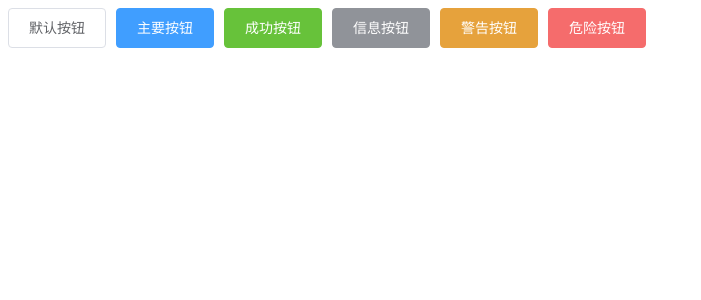
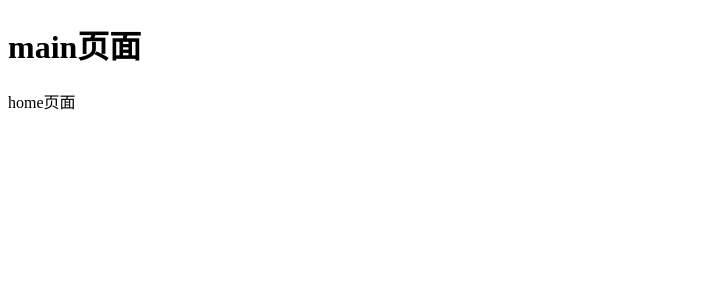
Before and after one commit to wealthyWoman/3234poject, a Vue app: page /#/home in a window 1280 px wide. Shown: the top 300 px of the page, without its empty margins (0-701 px from the left). Built offline with nearby package versions, Linux system fonts and the light colour scheme.

Commit message:
下载 配置路由完成

```diff
--- a/package.json
+++ b/package.json
@@ -10,7 +10,8 @@
   "dependencies": {
     "core-js": "^3.8.3",
     "element-ui": "^2.15.14",
-    "vue": "^2.6.14"
+    "vue": "^2.6.14",
+    "vue-router": "^3.6.5"
   },
   "devDependencies": {
     "@babel/core": "^7.12.16",
--- a/src/App.vue
+++ b/src/App.vue
@@ -1,13 +1,14 @@
 <template>
   <div id="app">
-    <el-row>
+    <!-- <el-row>
       <el-button>默认按钮</el-button>
       <el-button type="primary">主要按钮</el-button>
       <el-button type="success">成功按钮</el-button>
       <el-button type="info">信息按钮</el-button>
       <el-button type="warning">警告按钮</el-button>
       <el-button type="danger">危险按钮</el-button>
-    </el-row>
+    </el-row> -->
+    <router-view></router-view>
   </div>
 </template>
 
--- a/src/main.js
+++ b/src/main.js
@@ -2,10 +2,12 @@ import Vue from 'vue'
 import App from './App.vue'
 import ElementUI from 'element-ui';
 import 'element-ui/lib/theme-chalk/index.css';
+import router from './router'
 
 Vue.config.productionTip = false
 Vue.use(ElementUI)
 
 new Vue({
+  router,
   render: h => h(App),
 }).$mount('#app')
--- /dev/null
+++ b/src/router/index.js
@@ -0,0 +1,32 @@
+import Vue from 'vue'
+import VueRouter from 'vue-router'
+import home from '../views/home.vue'
+import user from '../views/user.vue'
+import main from '../views/main.vue'
+Vue.use(VueRouter)
+
+//1、创建路由组件
+
+//2、将路由与组件进行映射
+const routes = [
+  //主路由
+  {
+    path: '/',
+    component: main,
+    children: [
+      //子路由
+      { path: '/home', component: home },
+      { path: '/user', component: user }
+    ]
+  },
+]
+
+//3、创建router实例，然后传routes配置
+const router = new VueRouter({
+  routes // (缩写) 相当于 routes: routes
+})
+
+//将当前的router实例对外进行暴露
+export default router
+
+//将router挂载到根节点（mine.js）
--- /dev/null
+++ b/src/views/home.vue
@@ -0,0 +1,15 @@
+<template>
+  <div>home页面</div>
+</template>
+
+<script>
+export default {
+  data() {
+    return {
+
+    }
+  }
+}
+</script>
+
+<style lang="scss"></style>
--- /dev/null
+++ b/src/views/main.vue
@@ -0,0 +1,18 @@
+<template>
+  <div>
+    <h1>main页面</h1>
+    <router-view></router-view>
+  </div>
+</template>
+
+<script>
+export default {
+  data() {
+    return {
+
+    }
+  }
+}
+</script>
+
+<style lang="scss"></style>
--- /dev/null
+++ b/src/views/user.vue
@@ -0,0 +1,15 @@
+<template>
+  <div>user页面</div>
+</template>
+
+<script>
+export default {
+  data() {
+    return {
+
+    }
+  }
+}
+</script>
+
+<style lang="scss"></style>
--- a/vue.config.js
+++ b/vue.config.js
@@ -1,4 +1,5 @@
 const { defineConfig } = require('@vue/cli-service')
 module.exports = defineConfig({
-  transpileDependencies: true
+  transpileDependencies: true,
+  lintOnSave:false  //关闭eslink校验
 })
```
Also changed, not shown: 1 other file (tests, documents, lock files or other folders).
